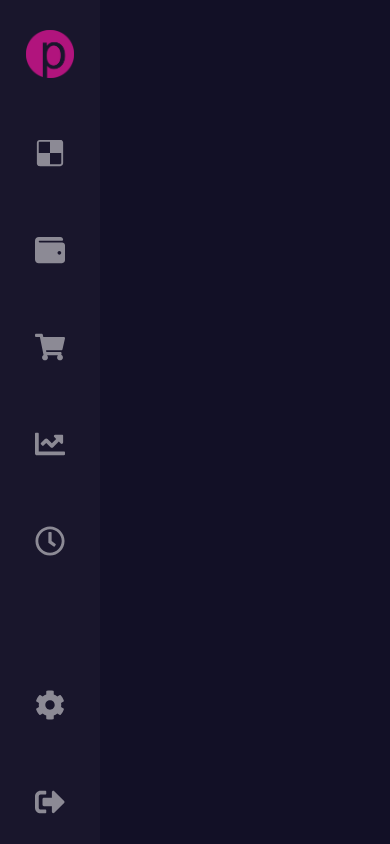
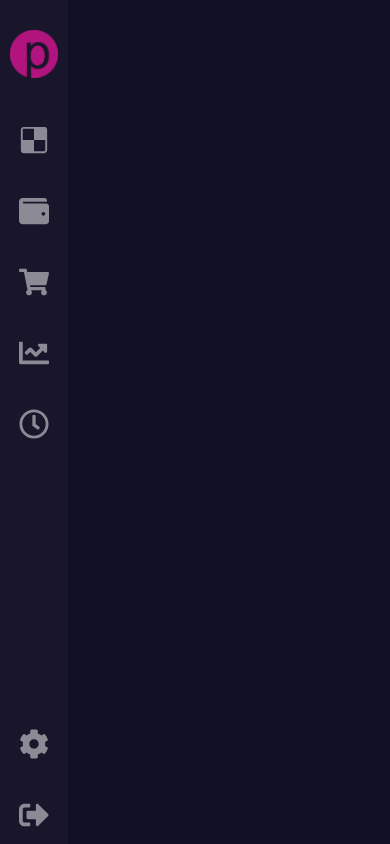
Before and after one commit to eidsid/marketplace-dashbord, a React (Create React App) app: page / in a window 390 px wide. Built offline with nearby package versions, Linux system fonts and the light colour scheme.

Commit message:
add responsive to menu component

```diff
--- a/src/components/menu/style.scss
+++ b/src/components/menu/style.scss
@@ -58,4 +58,18 @@ $backgroundBG: #19162c;
             margin-top: auto;
         }
     }
+    @include mobile() {
+        width: 68px;
+        ul li {
+            margin: 7px 0;
+            a:hover {
+                &::before {
+                    width: 15px;
+                    height: 15px;
+                    top: 10px;
+                    left: -20px;
+                }
+            }
+        }
+    }
 }
```
